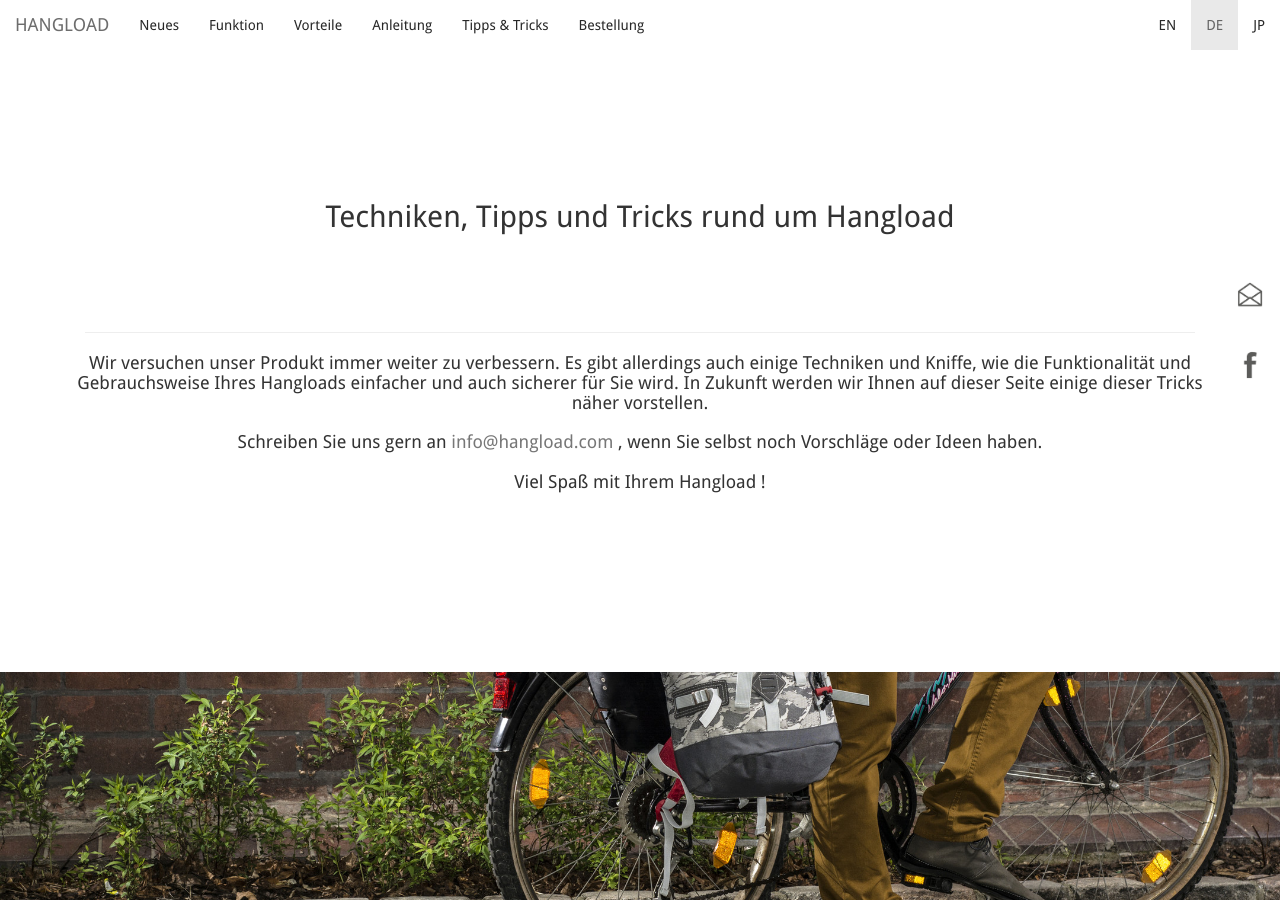
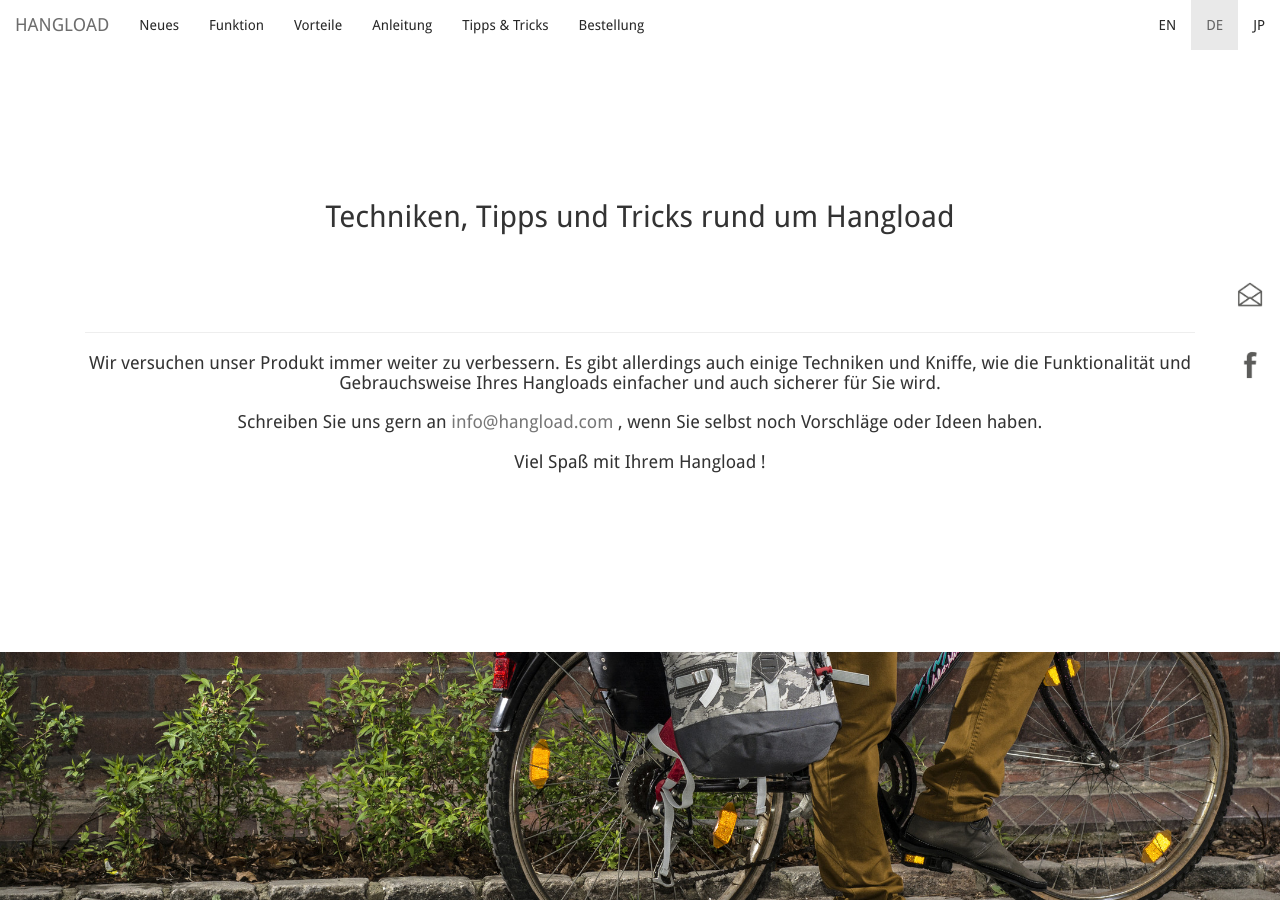
Before and after one commit to bodokaiser/hangload.com, a Jekyll site: the page built from de/technique/index.html, in a window 1280 px wide and 900 px high. Built offline with Jekyll 4.4.1, drawn with Linux system fonts in a browser that asks for light colours; nearby versions of some CDN libraries; library files that are not in the unit come from our copies; Markdown is read by kramdown in place of the engine named in the settings; some of the changed text lies outside the part shown.

Commit message:
Update index.html

```diff
--- a/de/technique/index.html
+++ b/de/technique/index.html
@@ -15,7 +15,6 @@
 
 <h4 class="text-center"> Wir versuchen unser Produkt immer weiter zu verbessern. Es gibt
 allerdings auch einige Techniken und Kniffe, wie die Funktionalität und Gebrauchsweise Ihres Hangloads einfacher und auch sicherer für Sie wird.
-In Zukunft werden wir Ihnen auf dieser Seite einige dieser Tricks näher vorstellen.
 <br> <br> Schreiben Sie uns gern an <a href="mailto:info@hangload.com">info@hangload.com</a> , wenn Sie selbst noch Vorschläge oder Ideen haben.
 <br> <br> Viel Spaß mit Ihrem Hangload ! </h4>
 <br>
@@ -28,7 +27,6 @@
   data-200="background-position: 100% 100%"
   data-500="background-position: 100% 42%;">
 </section>
-<!--
 <br>
 <br>
 <br>
@@ -42,23 +40,20 @@
 		Um dies zu vermeiden, wickeln Sie die Taschenhenkel um ihren Gepäckträger und Hangload-Griff wie im unteren Video und Bild gezeigt wird.
 		<!--Um dies zu vermeiden, wickeln sie die Taschenhenkel einfach einige Male um den Hangload-Griff, der an Ihrem Gepäckträger befestigt ist. Durch die
 		Verkürzung liegt die Tasche stabil und sicher auf dem Panel des Hangload und Sie können sicher weiterfahren. -->
-    <!--  </p>
--->
-<!--
+      </p>
+
+
 	  <div class="row">
-<div class="col-xs-6 col-sm-3 col-sm-offset-0">
+<div class="col-xs-8 col-xs-offset-2 col-sm-6 col-sm-offset-3">
 <div class="video">
-        <iframe src="//player.vimeo.com/video/ 95136183?color=111111&autoplay=1&loop=1">
-          <p class="text-center text-muted">
-            Embedded youtube video showing how the Hangload works...
-          </p>
+        <iframe src="//player.vimeo.com/video/108349418?color=111111">
         </iframe>
       </div>
 </div>
 </div>
 
 <div class="row">
-<div class="col-xs-6 col-sm-3 col-sm-offset-0">
+<div class="col-xs-8 col-xs-offset-2 col-sm-6 col-sm-offset-3">
 <img class="img-responsive" alt="Drawings Attach"
 src="/images/technique/longhandle.jpg" />
 </div>
@@ -96,5 +91,5 @@
 </div>
 </div>
 
-
-</article> -->
+-->
+</article>
```
